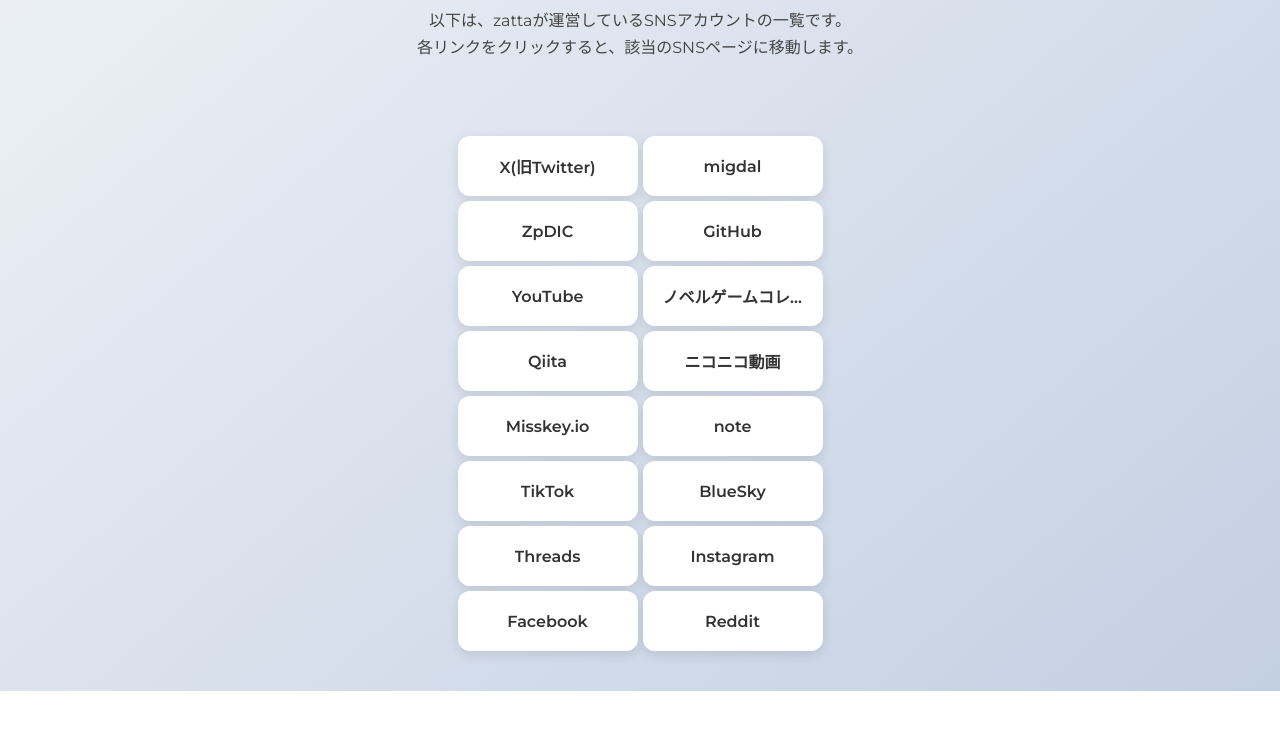
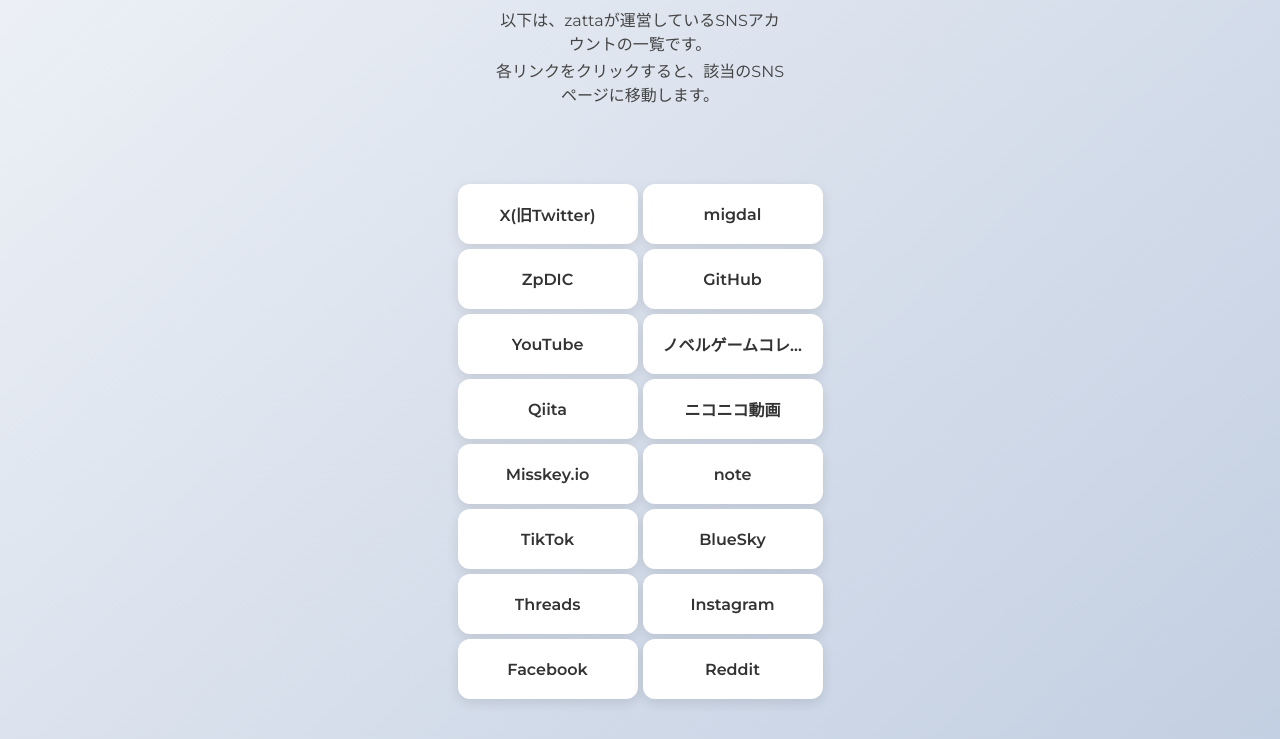
Before and after one commit to kiroku1010/sns-link-collection, a plain HTML site: page index.html in a window 1280 px wide. Shown: the part 408-1147 px from the top of the page. Before the commit the page ends 1099 px from the top, so only its background shows below. Drawn offline with Linux system fonts and the light colour scheme.

Commit message:
Update style.css

```diff
--- a/style.css
+++ b/style.css
@@ -25,6 +25,8 @@
 
 .description {
     margin-bottom: 75px; /* 👈 説明文とリンク集の間に余白を追加するにゃ！ */
+    width: 100%;
+    max-width: 300px;
 }
 
 p {
@@ -63,6 +65,10 @@
         width: 180px; /* 👈 3列表示にするために幅を調整 */
         max-width: none; /* 👈 max-widthをなくして、3列表示の幅を確保 */
         margin: 0;
+    }
+
+    .description {
+        width: 600px;
     }
 }
 
```
